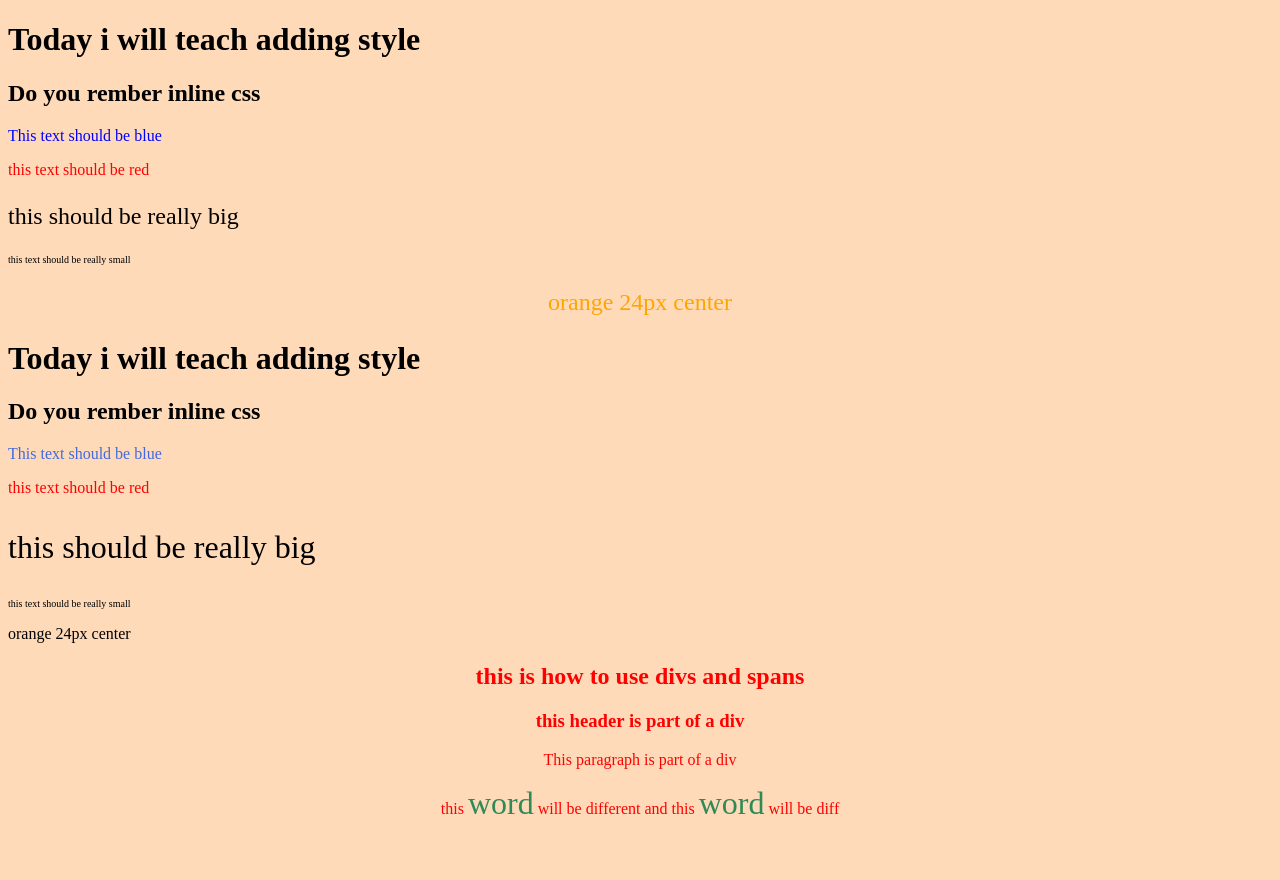
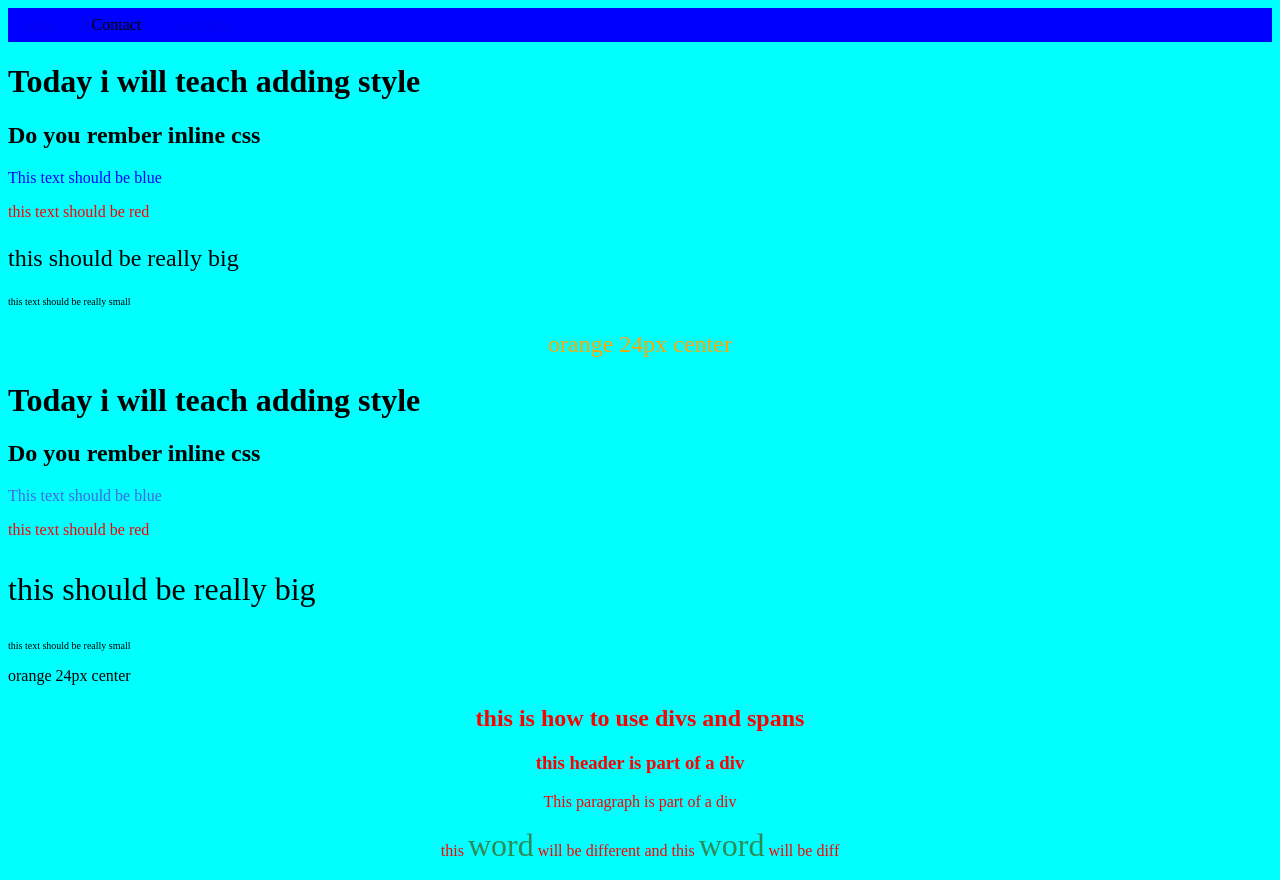
Before and after one commit to filipicev78/filipicev78.github.io, a plain HTML site: page cssdemo/index.html in a window 1280 px wide. Before the commit the page ends 838 px from the top, so only its background shows below. Drawn offline with Linux system fonts and the light colour scheme.

Commit message:
lotsofstuff

```diff
--- /dev/null
+++ b/cssdemo/css/style.css
@@ -0,0 +1,25 @@
+body{
+    background-color: aqua;
+}
+
+.nav{
+    list-style-type: none;
+    background-color:blue;
+    margin: 0;
+    padding: 0;
+    overflow: hidden;
+}
+
+/* list itmes insideunordred lists w class nav */
+
+ul.nav li{
+    float: left;
+}
+
+
+ul.nav li{
+    display: block;
+    padding: 8px 16px;
+    color:black;
+    text-decoration: none;
+}
--- a/cssdemo/index.html
+++ b/cssdemo/index.html
@@ -5,6 +5,9 @@
     <meta http-equiv="X-UA-Compatible" content="IE=edge">
     <meta name="viewport" content="width=device-width, initial-scale=1.0">
     <title>CSSDEMO</title>
+    <link rel="stylesheet" href="css/style.css">
+
+
 
 
     <style>
@@ -13,9 +16,7 @@
         font-family: "Times New Roman", Times, serif;
        }
 
-      body {
-          background-color: peachpuff;
-      }
+
       #blue-text{
           color:royalblue
       }
@@ -48,6 +49,12 @@
 </head>
 <body>
 
+    <ul class = "nav">
+        <li> <a href = "index.html">home</a></li>
+        <li> Contact</li>
+        <li> <a href = "Favorites.html">favorites</a></li>
+    </ul>
+
     <h1> Today i will teach adding style </h1>
     <h2>Do you rember inline css</h2>
     <p style="color: blue;"> This text should be blue</p>
--- /dev/null
+++ b/myflow/css/style1.css
@@ -0,0 +1,3 @@
+body{
+    background-color: aqua;
+}
```
Also changed, not shown: cssdemo/Favorites.html (added, +19 -0 lines), myflow/index.html (+8 -0 lines), myflow/rankings.html (added, +18 -0 lines), myflow/recs.html (added, +18 -0 lines).
